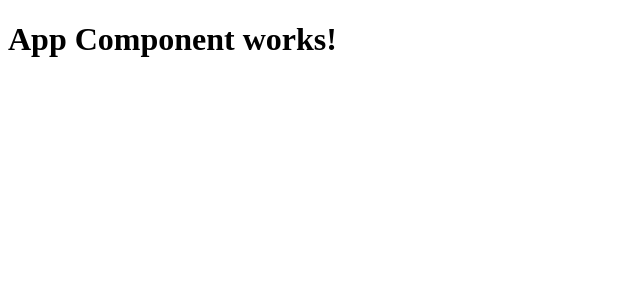
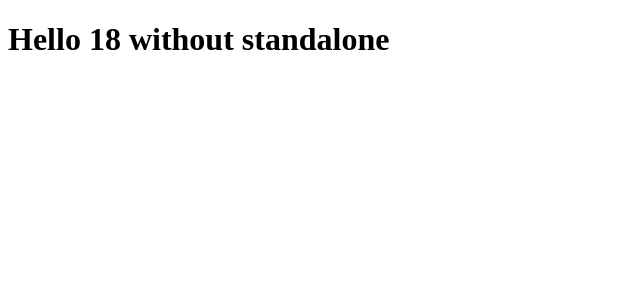
Before and after one commit to karim-mmd12/stackblitz-starters-18-no-standalone, an Angular app: page / in a window 1280 px wide. Shown: the top 300 px of the page, without its empty margins (0-640 px from the left). Built offline with nearby package versions, Linux system fonts and the light colour scheme.

Commit message:
changes to hello 18

```diff
--- a/src/app/app.component.html
+++ b/src/app/app.component.html
@@ -1 +1 @@
-<h1>App Component works!</h1>
+<h1>Hello 18 without standalone</h1>
```
